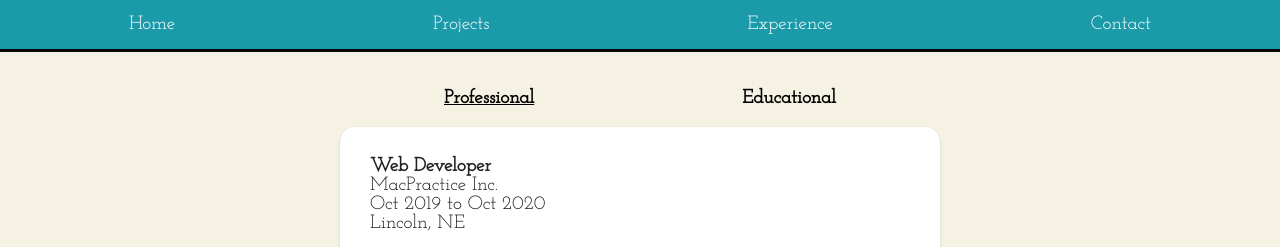
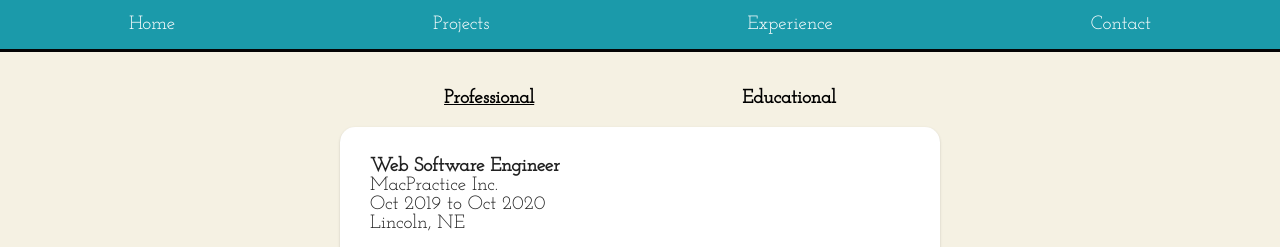
Before and after one commit to cperault/career-portfolio, a React (Create React App) app: page /Experience in a window 1280 px wide. Shown: the top 247 px of the page. Built offline with nearby package versions, Linux system fonts and the light colour scheme.

Commit message:
Corrected former job title to match other CVs.

```diff
--- a/src/Components/Experience/ExperienceItems.js
+++ b/src/Components/Experience/ExperienceItems.js
@@ -1,6 +1,6 @@
 const jobs = [
     {
-        experienceTitle: "Web Developer",
+        experienceTitle: "Web Software Engineer",
         experienceCompany: "MacPractice Inc.",
         experienceLocation: "Lincoln, NE",
         experienceDuration: "Oct 2019 to Oct 2020",
```
